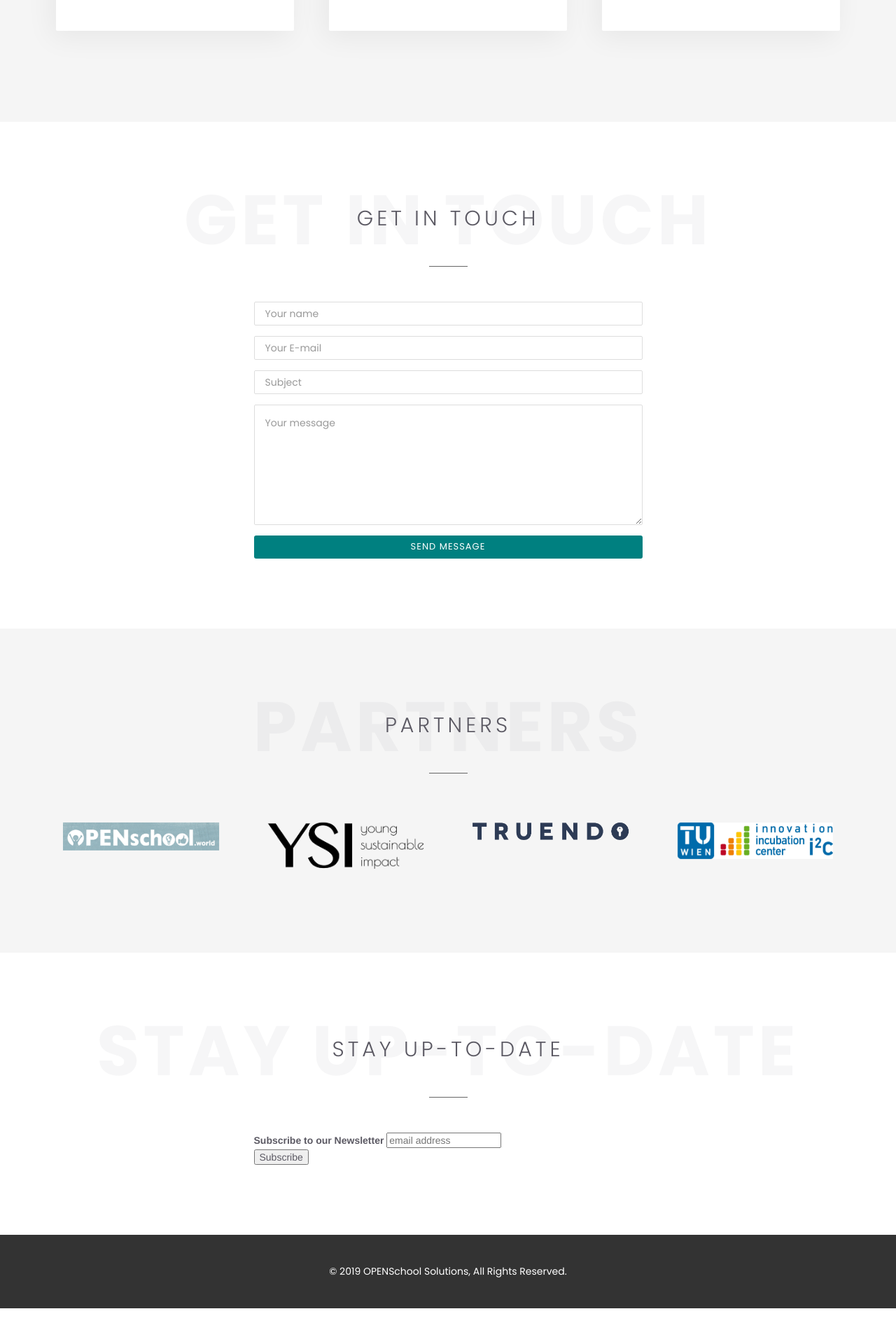
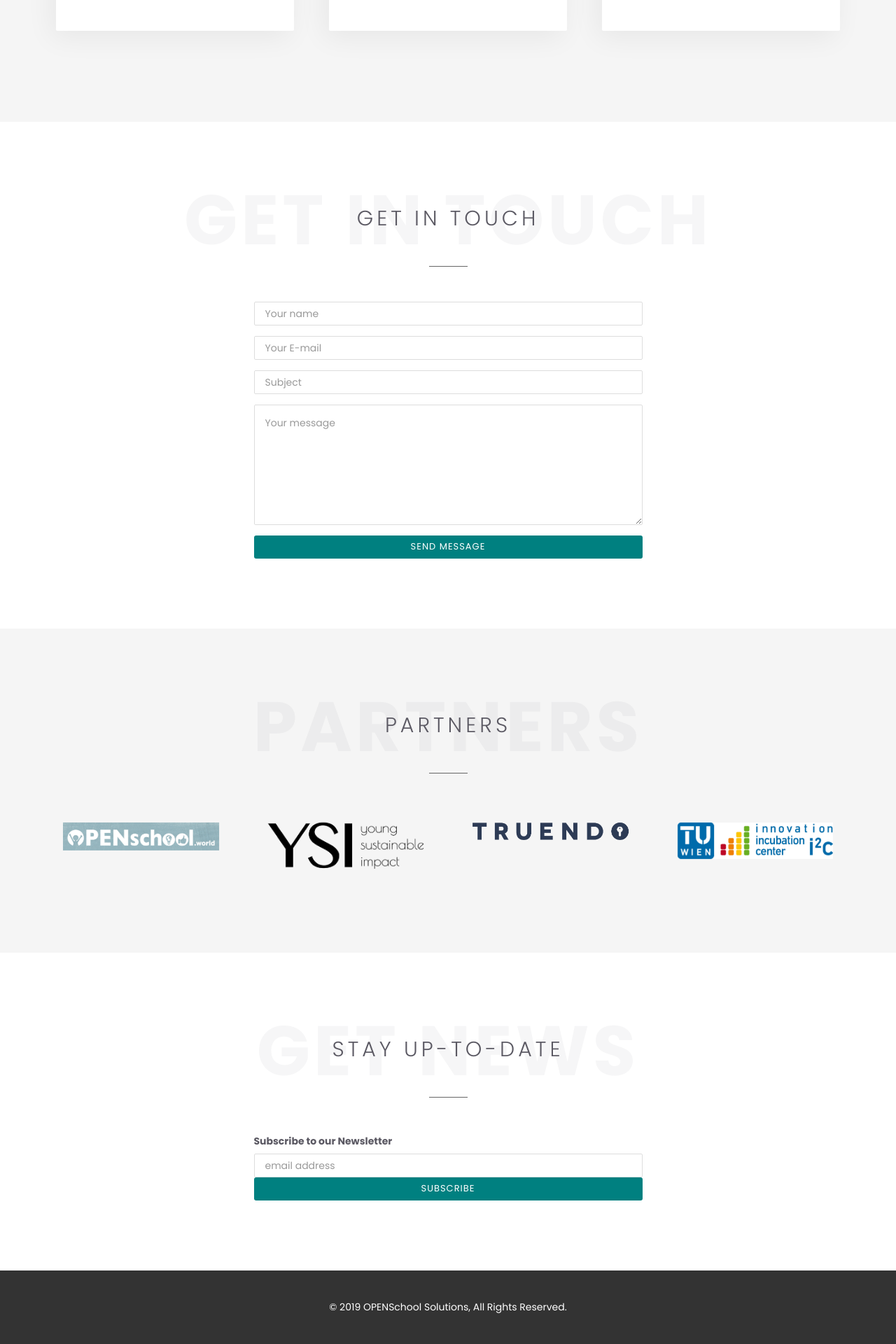
Before and after one commit to openschoolsolutions/openschoolsolutions.github.io, a Jekyll site: the page built from index.html, in a window 1280 px wide. Shown: the part 2401-4321 px from the top of the page at 70% size. Built offline with Jekyll 4.4.1, drawn with Linux system fonts in a browser that asks for light colours; a script that is not in the unit is left out; comment, search, counter and statistics services are not loaded; before the commit the page ends 4270 px from its top, so only the background shows below that.

Commit message:
Adding css.

```diff
--- a/_layouts/default.html
+++ b/_layouts/default.html
@@ -35,6 +35,7 @@
 
 	<!-- Custom styles CSS -->
 	<link href="/assets/css/style.css" rel="stylesheet" media="screen">
+	<link href="/assets/css/custom.css" rel="stylesheet" media="screen">
 </head>
 <body>
 
--- /dev/null
+++ b/assets/css/custom.css
@@ -0,0 +1,12 @@
+.logo--small {
+	height: 20px;
+}
+
+.partner {
+	padding: 20px;
+}
+
+.menu--important {
+	color: white;
+	background: #5fd3bc;
+}
--- a/assets/css/style.css
+++ b/assets/css/style.css
@@ -1730,11 +1730,3 @@
 	}
 
 }
-
-.logo--small {
-	height: 20px;
-}
-
-.partner {
-	padding: 20px;
-}
--- a/index.html
+++ b/index.html
@@ -27,13 +28,13 @@
 
 			<div class="collapse navbar-collapse" id="custom-collapse">
 				<ul class="nav navbar-nav navbar-right">
-					<li><a href="#home">home</a></li>
+					<li active><a href="#home">home</a></li>
 					<li><a href="#why">Why</a></li>
 					<li><a href="#concept">Concept</a></li>
 					<li><a href="#benefits">Benefits</a></li>
 					<li><a href="#contact">Contact</a></li>
 					<li><a href="#partners">Partners</a></li>
-					<li><a href="#newsletter">Get News</a></li>
+					<li class="menu--important"><a href="#newsletter">Get News</a></li>
 				</ul>
 			</div>
 
@@ -231,13 +234,14 @@
 
 						<div class="form-group wow fadeInUp" data-wow-delay=".1s">
 							<label class="sr-only" for="c_email">Email address</label>
-							<input type="email" id="c_email" class="form-control" name="c_email" placeholder="Your E-mail"
-								required>
+							<input type="email" id="c_email" class="form-control" name="c_email"
+								placeholder="Your E-mail" required>
 						</div>
 
 						<div class="form-group wow fadeInUp" data-wow-delay=".2s">
 							<label class="sr-only" for="c_subject">Subject</label>
-							<input type="text" id="c_subject" class="form-control" name="c_subject" placeholder="Subject">
+							<input type="text" id="c_subject" class="form-control" name="c_subject"
+								placeholder="Subject">
 						</div>
 
 						<div class="form-group wow fadeInUp" data-wow-delay=".3s">
@@ -318,49 +322,35 @@
 
 		<div class="module-header">
 			<h2 class="module-title">Stay up-to-date
-				<span>Stay up-to-date</span>
+				<span>Get news</span>
 			</h2>
 			<div class="module-line"></div>
 		</div>
 
-
 		<div class="row">
-
 			<div class="col-sm-6 col-sm-offset-3">
-
-
 				<!-- Begin Mailchimp Signup Form -->
-				<link href="//cdn-images.mailchimp.com/embedcode/horizontal-slim-10_7.css" rel="stylesheet" type="text/css">
-				<style type="text/css">
-					#mc_embed_signup{background:#fff; clear:left; font:14px Helvetica,Arial,sans-serif; width:100%;}
-					/* Add your own Mailchimp form style overrides in your site stylesheet or in this style block.
-					   We recommend moving this block and the preceding CSS link to the HEAD of your HTML file. */
-				</style>
-				<style type="text/css">
-					#mc-embedded-subscribe-form input[type=checkbox]{display: inline; width: auto;margin-right: 10px;}
-					#mergeRow-gdpr {margin-top: 20px;}
-					#mergeRow-gdpr fieldset label {font-weight: normal;}
-					#mc-embedded-subscribe-form .mc_fieldset{border:none;min-height: 0px;padding-bottom:0px;}
-				</style>
+				<link href="//cdn-images.mailchimp.com/embedcode/horizontal-slim-10_7.css" rel="stylesheet"
+					type="text/css">
 				<div id="mc_embed_signup">
-				<form action="https://gmail.us3.list-manage.com/subscribe/post?u=10d08bf62e9b9ef14f604a54c&amp;id=99ad35cca1" method="post" id="mc-embedded-subscribe-form" name="mc-embedded-subscribe-form" class="validate" target="_blank" novalidate>
-				    <div id="mc_embed_signup_scroll">
-					<label for="mce-EMAIL">Subscribe to our Newsletter</label>
-					<input type="email" value="" name="EMAIL" class="email" id="mce-EMAIL" placeholder="email address" required>
-				    <!-- real people should not fill this in and expect good things - do not remove this or risk form bot signups-->
-				    <div style="position: absolute; left: -5000px;" aria-hidden="true"><input type="text" name="b_10d08bf62e9b9ef14f604a54c_99ad35cca1" tabindex="-1" value=""></div>
-				    <div class="clear"><input type="submit" value="Subscribe" name="subscribe" id="mc-embedded-subscribe" class="button"></div>
-				    </div>
-				</form>
+					<form
+						action="https://gmail.us3.list-manage.com/subscribe/post?u=10d08bf62e9b9ef14f604a54c&amp;id=99ad35cca1"
+						method="post" id="mc-embedded-subscribe-form" name="mc-embedded-subscribe-form" class="validate"
+						target="_blank" novalidate>
+						<div id="mc_embed_signup_scroll">
+							<label for="mce-EMAIL">Subscribe to our Newsletter</label>
+							<input type="email" value="" name="EMAIL" class="email form-control" id="mce-EMAIL"
+								placeholder="email address" required>
+							<!-- real people should not fill this in and expect good things - do not remove this or risk form bot signups-->
+							<div style="position: absolute; left: -5000px;" aria-hidden="true"><input type="text"
+									name="b_10d08bf62e9b9ef14f604a54c_99ad35cca1" tabindex="-1" value=""></div>
+							<div class="clear"><input type="submit" value="Subscribe" name="subscribe"
+									id="mc-embedded-subscribe" class="button btn btn-block btn-custom-2"></div>
+						</div>
+					</form>
 				</div>
-
 				<!--End mc_embed_signup-->
-
-
-
-
 			</div>
-
 		</div><!-- .row -->
 	</div><!-- .container -->
 </section>
```
Also changed, not shown: other parts of index.html (+6 -3 lines).
